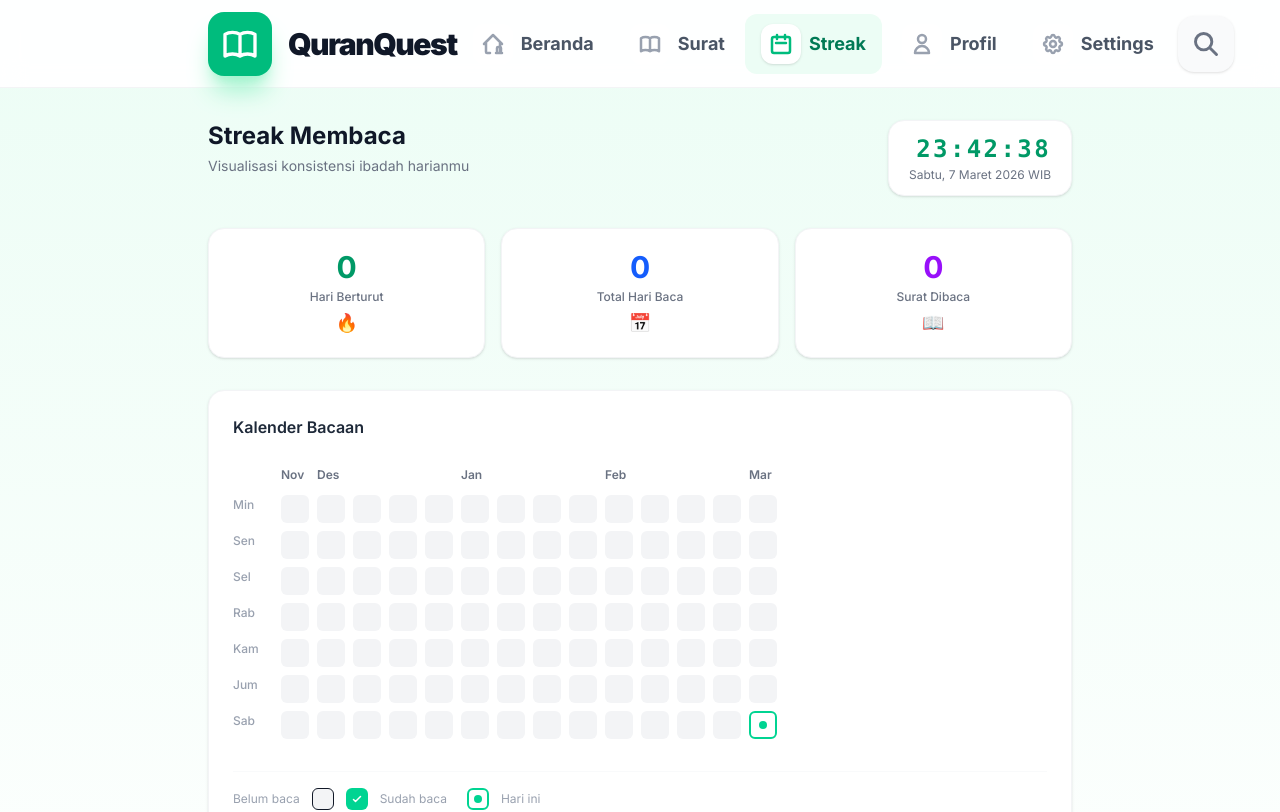
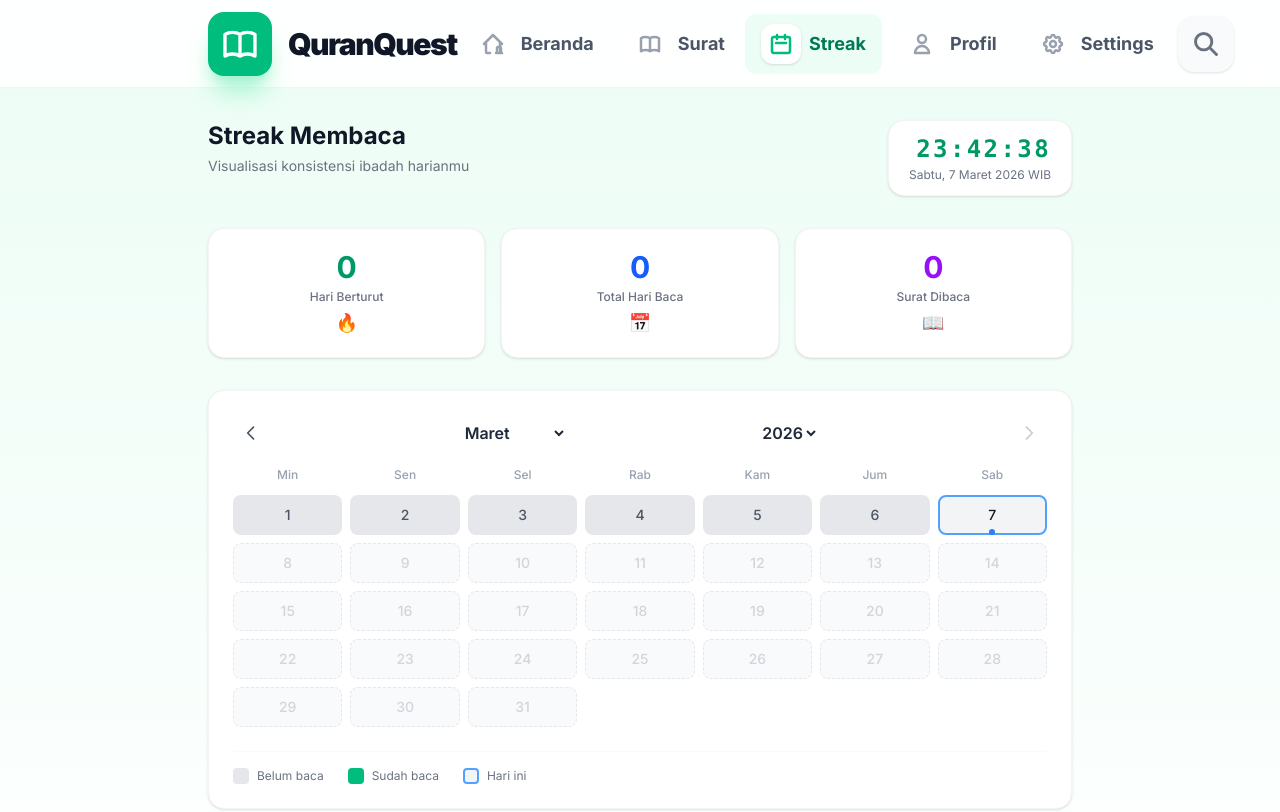
Before and after one commit to hafizputra06/quranquest, a Next.js app: page /streak in a window 1280 px wide. Shown: the top 812 px of the page. Built offline with nearby package versions, Linux system fonts and the light colour scheme.

Commit message:
perbaikan kalender streak

```diff
--- a/src/app/streak/page.tsx
+++ b/src/app/streak/page.tsx
@@ -7,15 +7,16 @@ import { useEffect, useState } from 'react';
 
 interface DayCell {
     date: string;
+    day: number;
     isRead: boolean;
     isToday: boolean;
     isFuture: boolean;
+    isCurrentMonth: boolean;
 }
 
-// Get current date/time in Jakarta (UTC+7)
 function getJakartaNow(): Date {
     const now = new Date();
-    const jakartaOffset = 7 * 60; // minutes
+    const jakartaOffset = 7 * 60;
     const utc = now.getTime() + now.getTimezoneOffset() * 60000;
     return new Date(utc + jakartaOffset * 60000);
 }
@@ -27,86 +28,116 @@ function toDateStr(d: Date): string {
     return `${y}-${m}-${day}`;
 }
 
-function buildCalendar(dailyReads: Record<string, { status: string }>): DayCell[][] {
-    const jakartaToday = getJakartaNow();
-    jakartaToday.setHours(0, 0, 0, 0);
-    const todayStr = toDateStr(jakartaToday);
+function buildCalendar(dailyReads: Record<string, { status: string }>, year: number, month: number): DayCell[] {
+    const jakartaNow = getJakartaNow();
+    const todayStr = toDateStr(jakartaNow);
+    const currentYear = jakartaNow.getFullYear();
+    const currentMonth = jakartaNow.getMonth();
 
-    // Start 12 weeks ago from Sunday of current week
-    const startOfCurrentWeek = new Date(jakartaToday);
-    startOfCurrentWeek.setDate(jakartaToday.getDate() - jakartaToday.getDay());
+    const firstDay = new Date(year, month, 1);
+    const lastDay = new Date(year, month + 1, 0);
 
-    const weeksToShow = 14;
-    const startDate = new Date(startOfCurrentWeek);
-    startDate.setDate(startOfCurrentWeek.getDate() - (weeksToShow - 1) * 7);
+    const daysInMonth = lastDay.getDate();
+    const startDayOfWeek = firstDay.getDay();
 
-    const weeks: DayCell[][] = [];
-    let current = new Date(startDate);
+    const days: DayCell[] = [];
 
-    for (let w = 0; w < weeksToShow; w++) {
-        const week: DayCell[] = [];
-        for (let d = 0; d < 7; d++) {
-            const dateStr = toDateStr(current);
-            const isToday = dateStr === todayStr;
-            const isFuture = current > jakartaToday;
-            const isRead = !isFuture && dailyReads[dateStr]?.status === 'done';
-            week.push({ date: dateStr, isRead, isToday, isFuture });
-            current.setDate(current.getDate() + 1);
-        }
-        weeks.push(week);
-    }
-    return weeks;
+    for (let i = 0; i < startDayOfWeek; i++) {
+        days.push({
+            date: '',
+            day: 0,
+            isRead: false,
+            isToday: false,
+            isFuture: true,
+            isCurrentMonth: false,
+        });
     }
 
-const MONTH_NAMES_ID = ['Januari', 'Februari', 'Maret', 'April', 'Mei', 'Juni',
+    for (let day = 1; day <= daysInMonth; day++) {
+        const date = new Date(year, month, day);
+        const dateStr = toDateStr(date);
+        const isToday = dateStr === todayStr && year === currentYear && month === currentMonth;
+        const isFuture = date > jakartaNow;
+        const isRead = !isFuture && dailyReads[dateStr]?.status === 'done';
+
+        days.push({
+            date: dateStr,
+            day: day,
+            isRead: isRead,
+            isToday: isToday,
+            isFuture: isFuture,
+            isCurrentMonth: true,
+        });
+    }
+
+    return days;
+}
+
+const MONTH_NAMES = ['Januari', 'Februari', 'Maret', 'April', 'Mei', 'Juni',
     'Juli', 'Agustus', 'September', 'Oktober', 'November', 'Desember'];
-const MONTH_SHORT = ['Jan', 'Feb', 'Mar', 'Apr', 'Mei', 'Jun', 'Jul', 'Agu', 'Sep', 'Okt', 'Nov', 'Des'];
 const DAY_FULL = ['Minggu', 'Senin', 'Selasa', 'Rabu', 'Kamis', 'Jumat', 'Sabtu'];
 const DAY_SHORT = ['Min', 'Sen', 'Sel', 'Rab', 'Kam', 'Jum', 'Sab'];
 
 export default function StreakPage() {
-    const [weeks, setWeeks] = useState<DayCell[][]>([]);
+    const [days, setDays] = useState<DayCell[]>([]);
     const [stats, setStats] = useState({ totalSuratDibaca: 0, totalHariAktif: 0, streak: 0 });
     const [totalReadDays, setTotalReadDays] = useState(0);
     const [todayStatus, setTodayStatus] = useState<'done' | 'pending'>('pending');
     const [jakartaTime, setJakartaTime] = useState<Date | null>(null);
+    const [selectedMonth, setSelectedMonth] = useState(0);
+    const [selectedYear, setSelectedYear] = useState(0);
+    const [displayMonth, setDisplayMonth] = useState('');
+
+    const jakartaNow = getJakartaNow();
+    const currentYear = jakartaNow.getFullYear();
+    const currentMonth = jakartaNow.getMonth();
 
     useEffect(() => {
+        setSelectedMonth(currentMonth);
+        setSelectedYear(currentYear);
+    }, []);
+
+    useEffect(() => {
+        if (selectedYear === 0) return;
+
+        setDisplayMonth(`${MONTH_NAMES[selectedMonth]} ${selectedYear}`);
+
         const reads = getDailyReads();
         const s = getStats();
-        const calendar = buildCalendar(reads as Record<string, { status: string }>);
-        setWeeks(calendar);
-        setStats(s);
+        const calendar = buildCalendar(reads as Record<string, { status: string }>, selectedYear, selectedMonth);
+        setDays(calendar);
         setTotalReadDays(Object.values(reads).filter((r: any) => r.status === 'done').length);
         setTodayStatus(getTodayStatus());
 
-        // Live Jakarta clock
         const tick = () => setJakartaTime(getJakartaNow());
         tick();
         const interval = setInterval(tick, 1000);
         return () => clearInterval(interval);
-    }, []);
+    }, [selectedMonth, selectedYear]);
 
-    // Month labels for top of calendar
-    const monthLabels: { label: string; colIndex: number }[] = [];
-    weeks.forEach((week, i) => {
-        const firstDay = week[0];
-        if (!firstDay) return;
-        const month = parseInt(firstDay.date.split('-')[1], 10) - 1;
-        const dayNum = parseInt(firstDay.date.split('-')[2], 10);
-        if (dayNum <= 7 || i === 0) {
-            const prev = i > 0 ? parseInt(weeks[i - 1][0].date.split('-')[1], 10) - 1 : -1;
-            if (month !== prev || i === 0) {
-                monthLabels.push({ label: MONTH_SHORT[month], colIndex: i });
+    const goToPrevMonth = () => {
+        if (selectedMonth === 0) {
+            setSelectedMonth(11);
+            setSelectedYear(selectedYear - 1);
+        } else {
+            setSelectedMonth(selectedMonth - 1);
         }
+    };
+
+    const goToNextMonth = () => {
+        if (selectedMonth === 11) {
+            setSelectedMonth(0);
+            setSelectedYear(selectedYear + 1);
+        } else {
+            setSelectedMonth(selectedMonth + 1);
         }
-    });
+    };
 
     const formatTime = (d: Date) =>
         `${String(d.getHours()).padStart(2, '0')}:${String(d.getMinutes()).padStart(2, '0')}:${String(d.getSeconds()).padStart(2, '0')}`;
 
     const formatDate = (d: Date) =>
-        `${DAY_FULL[d.getDay()]}, ${d.getDate()} ${MONTH_NAMES_ID[d.getMonth()]} ${d.getFullYear()}`;
+        `${DAY_FULL[d.getDay()]}, ${d.getDate()} ${MONTH_NAMES[d.getMonth()]} ${d.getFullYear()}`;
 
     return (
         <div className="min-h-screen bg-gradient-to-b from-emerald-50 to-white">
@@ -152,76 +183,103 @@ export default function StreakPage() {
                     </StaggerItem>
                 </StaggerContainer>
 
-                {/* Heatmap Calendar */}
+                {/* Calendar - Filterable */}
                 <FadeIn delay={0.2} className="bg-white rounded-2xl p-6 border border-gray-100 shadow-sm mb-6">
-                    <h2 className="text-base font-semibold text-gray-800 mb-6">Kalender Bacaan</h2>
+                    {/* Month/Year Selector */}
+                    <div className="flex items-center justify-between mb-4">
+                        <button
+                            onClick={goToPrevMonth}
+                            className="p-2 rounded-lg hover:bg-gray-100 transition-colors"
+                        >
+                            <svg className="w-5 h-5 text-gray-600" fill="none" stroke="currentColor" viewBox="0 0 24 24">
+                                <path strokeLinecap="round" strokeLinejoin="round" strokeWidth={2} d="M15 19l-7-7 7-7" />
+                            </svg>
+                        </button>
 
-                    <div className="overflow-x-auto pb-2">
-                        <div className="inline-flex gap-2 min-w-max">
-                            {/* Day labels */}
-                            <div className="flex flex-col gap-2 pr-2 pt-7">
+                        <select
+                            value={selectedMonth}
+                            onChange={(e) => setSelectedMonth(parseInt(e.target.value))}
+                            className="text-base font-semibold text-gray-800 bg-transparent border-none focus:outline-none cursor-pointer"
+                        >
+                            {MONTH_NAMES.map((m, i) => (
+                                <option key={i} value={i}>{m}</option>
+                            ))}
+                        </select>
+
+                        <select
+                            value={selectedYear}
+                            onChange={(e) => setSelectedYear(parseInt(e.target.value))}
+                            className="text-base font-semibold text-gray-800 bg-transparent border-none focus:outline-none cursor-pointer"
+                        >
+                            {Array.from({ length: 5 }, (_, i) => currentYear - i).map((y) => (
+                                <option key={y} value={y}>{y}</option>
+                            ))}
+                        </select>
+
+                        <button
+                            onClick={goToNextMonth}
+                            disabled={selectedYear === currentYear && selectedMonth >= currentMonth}
+                            className={`p-2 rounded-lg transition-colors ${selectedYear === currentYear && selectedMonth >= currentMonth ? 'opacity-30 cursor-not-allowed' : 'hover:bg-gray-100'}`}
+                        >
+                            <svg className="w-5 h-5 text-gray-600" fill="none" stroke="currentColor" viewBox="0 0 24 24">
+                                <path strokeLinecap="round" strokeLinejoin="round" strokeWidth={2} d="M9 5l7 7-7 7" />
+                            </svg>
+                        </button>
+                    </div>
+
+                    {/* Day Headers */}
+                    <div className="grid grid-cols-7 gap-2 mb-3">
                         {DAY_SHORT.map((label, i) => (
-                                    <div key={i} className="h-[28px] text-xs text-gray-400 font-medium flex items-center w-8">{label}</div>
+                            <div key={i} className="text-center text-xs font-medium text-gray-400">
+                                {label}
+                            </div>
                         ))}
                     </div>
 
-                            {/* Week columns */}
-                            <div className="flex gap-2">
-                                {weeks.map((week, wi) => {
-                                    const ml = monthLabels.find(m => m.colIndex === wi);
+                    {/* Calendar Days Grid */}
+                    <div className="grid grid-cols-7 gap-2">
+                        {days.map((day, i) => {
+                            if (!day.isCurrentMonth) {
+                                return <div key={i} className="h-10" />;
+                            }
+
                             return (
-                                        <div key={wi} className="flex flex-col gap-2">
-                                            {/* Month label */}
-                                            <div className="h-6 text-xs text-gray-500 font-semibold flex items-end pb-1">
-                                                {ml?.label ?? ''}
-                                            </div>
-                                            {/* Day cells */}
-                                            {week.map((cell, di) => (
                                 <div
-                                                    key={di}
-                                                    title={`${cell.date}${cell.isRead ? ' ✅ Sudah baca' : cell.isToday ? ' ← Hari ini' : ''}`}
-                                                    className={`w-[28px] h-[28px] rounded-md transition-all duration-200 cursor-default flex items-center justify-center ${cell.isFuture
-                                                        ? 'bg-gray-50 border border-dashed border-gray-200'
-                                                        : cell.isRead
-                                                            ? cell.isToday
-                                                                ? 'bg-emerald-500 ring-2 ring-emerald-300 shadow-md'
-                                                                : 'bg-emerald-400 hover:bg-emerald-500'
-                                                            : cell.isToday
-                                                                ? 'bg-white border-2 border-emerald-400'
-                                                                : 'bg-gray-100 hover:bg-gray-200'
+                                    key={i}
+                                    title={day.isRead ? `${day.date} - Sudah baca` : day.isToday ? `${day.date} - Hari ini` : day.date}
+                                    className={`h-10 rounded-lg flex items-center justify-center text-sm font-medium transition-all duration-200 relative ${
+                                        day.isRead
+                                            ? 'bg-emerald-500 text-white'
+                                            : day.isToday
+                                                ? 'bg-gray-100 border-2 border-blue-400'
+                                                : day.isFuture
+                                                    ? 'bg-gray-50 border border-dashed border-gray-200 text-gray-300'
+                                                    : 'bg-gray-200 text-gray-600'
                                     }`}
                                 >
-                                                    {cell.isToday && !cell.isRead && (
-                                                        <div className="w-2 h-2 rounded-full bg-emerald-400" />
+                                    {day.day}
+                                    {day.isToday && !day.isRead && (
+                                        <div className="absolute w-1.5 h-1.5 rounded-full bg-blue-500 -bottom-0.5" />
                                     )}
-                                                    {cell.isRead && (
-                                                        <svg className="w-3.5 h-3.5 text-white" fill="none" stroke="currentColor" viewBox="0 0 24 24">
-                                                            <path strokeLinecap="round" strokeLinejoin="round" strokeWidth={3} d="M5 13l4 4L19 7" />
-                                                        </svg>
-                                                    )}
-                                                </div>
-                                            ))}
                                 </div>
                             );
                         })}
                     </div>
-                        </div>
-                    </div>
 
                     {/* Legend */}
-                    <div className="flex items-center gap-3 mt-6 pt-4 border-t border-gray-50">
-                        <span className="text-xs text-gray-400">Belum baca</span>
-                        <div className="w-[22px] h-[22px] rounded-md bg-gray-100 border" />
-                        <div className="w-[22px] h-[22px] rounded-md bg-emerald-400 flex items-center justify-center">
-                            <svg className="w-3 h-3 text-white" fill="none" stroke="currentColor" viewBox="0 0 24 24">
-                                <path strokeLinecap="round" strokeLinejoin="round" strokeWidth={3} d="M5 13l4 4L19 7" />
-                            </svg>
+                    <div className="flex items-center gap-6 mt-6 pt-4 border-t border-gray-50">
+                        <div className="flex items-center gap-2">
+                            <div className="w-4 h-4 rounded bg-gray-200" />
+                            <span className="text-xs text-gray-500">Belum baca</span>
                         </div>
-                        <span className="text-xs text-gray-400">Sudah baca</span>
-                        <div className="ml-2 w-[22px] h-[22px] rounded-md bg-white border-2 border-emerald-400 flex items-center justify-center">
-                            <div className="w-2 h-2 rounded-full bg-emerald-400" />
+                        <div className="flex items-center gap-2">
+                            <div className="w-4 h-4 rounded bg-emerald-500" />
+                            <span className="text-xs text-gray-500">Sudah baca</span>
                         </div>
-                        <span className="text-xs text-gray-400">Hari ini</span>
+                        <div className="flex items-center gap-2">
+                            <div className="w-4 h-4 rounded bg-gray-100 border-2 border-blue-400" />
+                            <span className="text-xs text-gray-500">Hari ini</span>
+                        </div>
                     </div>
                 </FadeIn>
 
```
Also changed, not shown: src/app/profil/page.tsx (+8 -5 lines). Lines whose indentation alone changed are shown as unchanged.
